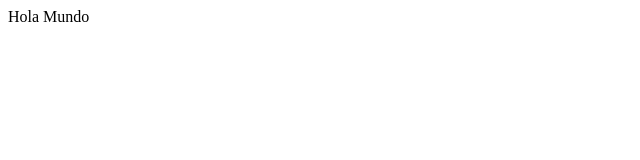
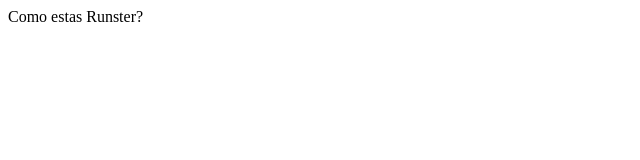
Before and after one commit to Runster91/gti_prakt, a plain HTML site: page index.html in a window 1280 px wide. Shown: the full height of the page, 0-640 px from the left. Drawn offline with Linux system fonts and the light colour scheme.

Commit message:
changement  de l'message

```diff
--- a/index.html
+++ b/index.html
@@ -6,6 +6,6 @@
     <title>Document</title>
 </head>
 <body>
-    Hola Mundo
+    Como estas  Runster?
 </body>
 </html>
```
